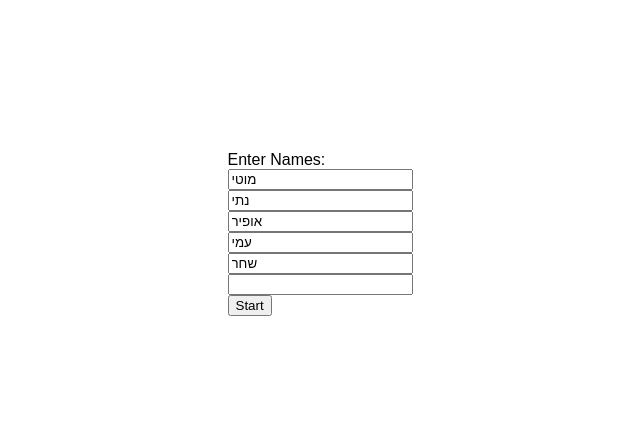
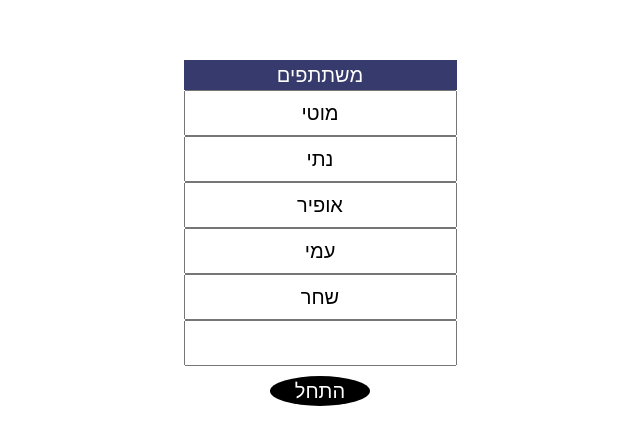
Before and after one commit to shl3vi/asshole, a React (Create React App) app: page / in a window 1280 px wide. Shown: the part 167-612 px from the top of the page, without its empty margins (320-960 px from the left). Built offline with nearby package versions, Linux system fonts and the light colour scheme.

Commit message:
add style to selection screen

```diff
--- a/src/screens/Board/Header/Header.js
+++ b/src/screens/Board/Header/Header.js
@@ -6,7 +6,7 @@ export class Header extends Component {
 		const {onResetLastRound} = this.props;
     return (
 			<div className="board-header">
-				<button className="reset-round" onClick={onResetLastRound}>Reset</button>
+				<button className="reset-round" onClick={onResetLastRound}>חזור</button>
 			</div>
     );
   }
--- a/src/screens/Board/PlayerLine/PlayerLine.css
+++ b/src/screens/Board/PlayerLine/PlayerLine.css
@@ -7,6 +7,6 @@
 
 td {
  line-height: 100%;
- font-size: 5em;
+ font-size: 6em;
  border-bottom:1pt solid black;
 }
--- a/src/screens/Selection/Selection.css
+++ b/src/screens/Selection/Selection.css
@@ -6,3 +6,31 @@
 	display: flex;
 	flex-direction: column
 }
+
+input {
+	height: 40px;
+	font-size: 20px;
+	text-align: center;
+}
+
+.selection-header {
+	height: 30px;
+	font-size: 20px;
+	background: #373a6d;
+	color: white;
+}
+
+.selection-wrapper button {
+	margin-top: 10px;
+	font-size: 20px;
+	height: 30px;
+	border: none;
+	background: black;
+	color: white;
+	border-radius: 50%;
+	width: 100px;
+}
+
+.selection-wrapper button:hover {
+	cursor: pointer;
+}
--- a/src/screens/Selection/Selection.js
+++ b/src/screens/Selection/Selection.js
@@ -20,8 +20,8 @@ export class Selection extends Component {
 		return (
       <div className={classnames('selection-wrapper', 'centered')}>
 				<div className="inputs-wrapper">
-					<div>
-						<span>Enter Names:</span>
+					<div className={classnames('centered', 'selection-header')}>
+						<span>משתתפים</span>
 					</div>
 					<input defaultValue="מוטי"/>
 					<input defaultValue="נתי"/>
@@ -29,8 +29,8 @@ export class Selection extends Component {
 					<input defaultValue="עמי"/>
 					<input defaultValue="שחר"/>
 					<input/>
-					<div>
-						<button onClick={() => this.onStartClicked()}>Start</button>
+					<div className="centered">
+						<button onClick={() => this.onStartClicked()}>התחל</button>
 					</div>
 				</div>
 			</div>
```
